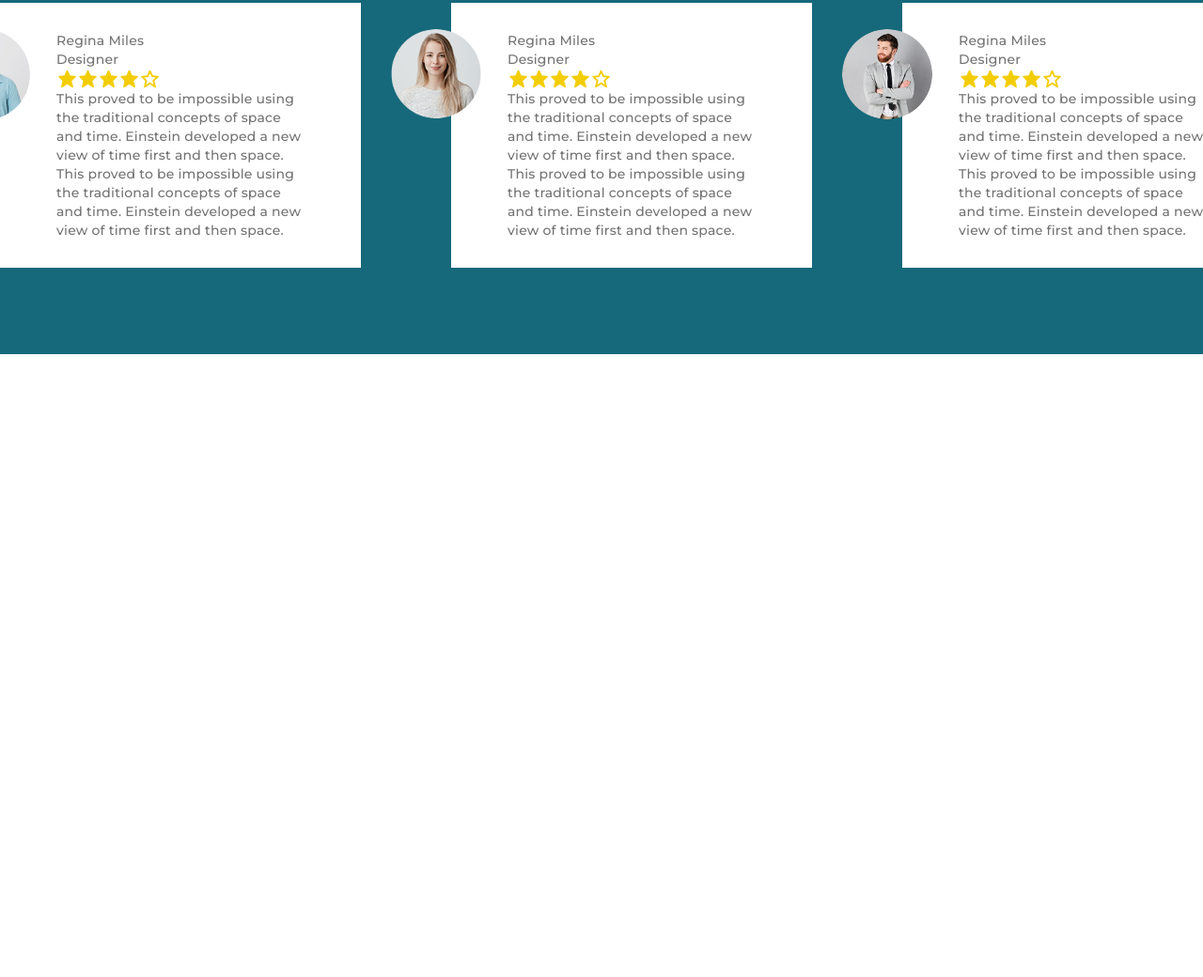
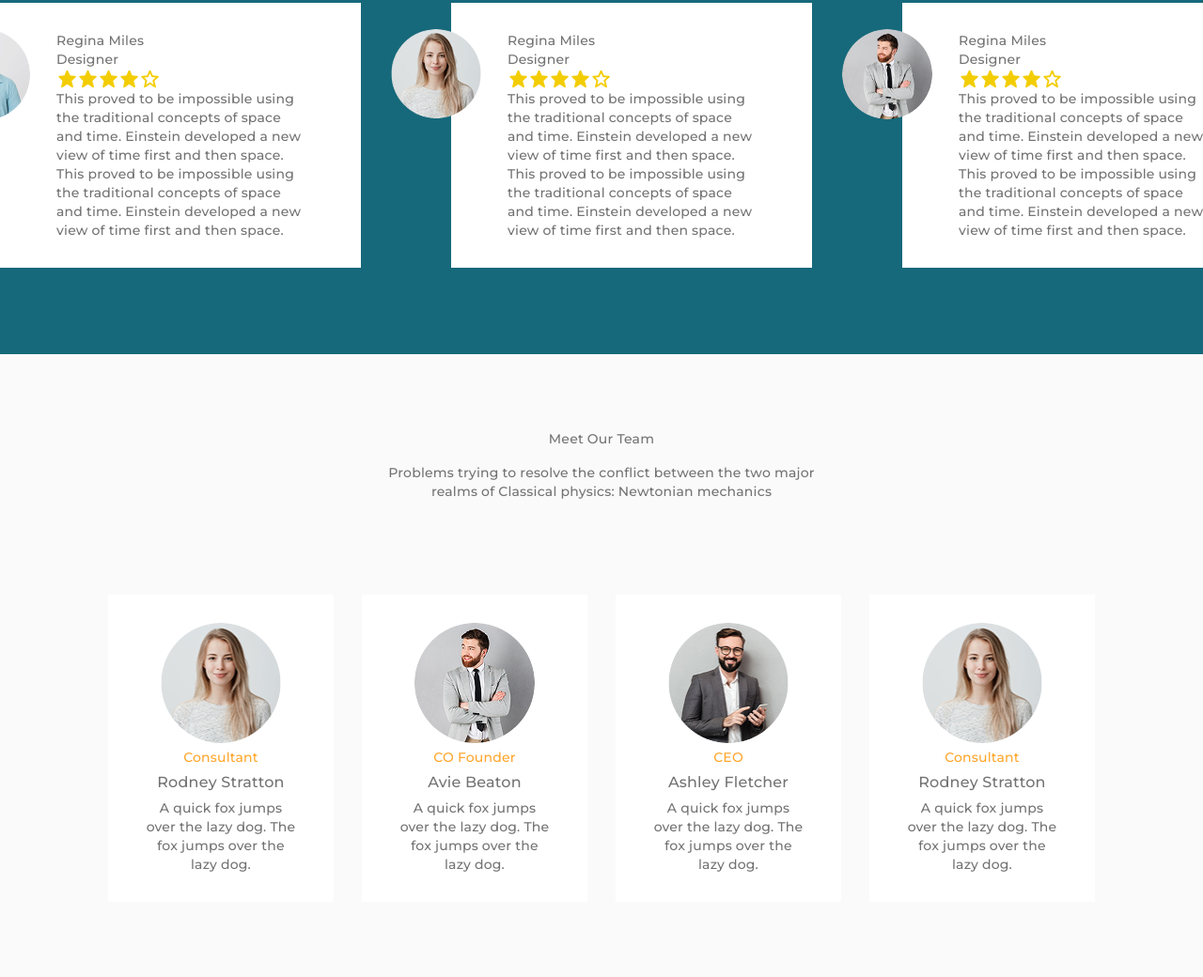
Before and after one commit to moudud-hoq/divestic, a website: page index.html in a window 1280 px wide. Shown: the part 2529-3569 px from the top of the page at 94% size. Before the commit the page ends 2906 px from the top, so only its background shows below. Drawn offline with nearby package versions, Linux system fonts and the light colour scheme.

Commit message:
Meet Our Team Section DOne

```diff
--- a/index.html
+++ b/index.html
@@ -369,7 +369,7 @@
         </section>
     </div>
 
-    <!-- Meet Our Team Section -->
+    <!-- What Client Say Section -->
     <section class="bg-[#16697A] py-20">
         <div class="container w-[1050px] mx-auto">
 
@@ -502,6 +502,57 @@
     </section>
 
 
+    <!-- Meet Our Team -->
+    <section class="bg-[#FAFAFA] py-20  max-w-[1440px] mx-auto">
+        <div class="container w-[1050px] mx-auto">
+            <!-- section intro -->
+            <div class="w-120 mx-auto text-center mb-25 max-md:w-full">
+                <h2>Meet Our Team</h2>
+                <p class="mt-4 max-md:px-20 max-sm:px-8">Problems trying to resolve the conflict between the two major
+                    realms of Classical physics: Newtonian mechanics</p>
+            </div>
+
+            <div class="grid grid-cols-4 gap-[30px] max-lg:grid-cols-2 max-sm:grid-cols-1">
+                <!-- single team member 1 -->
+                <div
+                    class="bg-white flex flex-col justify-center items-center text-center gap-[5px] py-[30px] px-10 transform transition-transform duration-300 hover:-translate-y-1">
+                    <img src="./src/img/Rodney Stratton.png" alt="" class="w-32 h-32 rounded-full">
+                    <h6 class="!text-[#FFA62B]">Consultant</h6>
+                    <h5 class="text-base leading-[24px]">Rodney Stratton</h5>
+                    <p>A quick fox jumps over the lazy dog. The fox jumps over the lazy dog.</p>
+                </div>
+
+                <!-- single team member 2 -->
+                <div
+                    class="bg-white flex flex-col justify-center items-center text-center gap-[5px] py-[30px] px-10 transform transition-transform duration-300 hover:-translate-y-1">
+                    <img src="src/img/Avie Beaton.png" alt="" class="w-32 h-32 rounded-full">
+                    <h6 class="!text-[#FFA62B]">CO Founder</h6>
+                    <h5 class="text-base leading-[24px]">Avie Beaton</h5>
+                    <p>A quick fox jumps over the lazy dog. The fox jumps over the lazy dog.</p>
+                </div>
+
+                <!-- single team member 3 -->
+                <div
+                    class="bg-white flex flex-col justify-center items-center text-center gap-[5px] py-[30px] px-10 transform transition-transform duration-300 hover:-translate-y-1">
+                    <img src="./src/img/Ashley Fletcher.png" alt="" class="w-32 h-32 rounded-full">
+                    <h6 class="!text-[#FFA62B]">CEO</h6>
+                    <h5 class="text-base leading-[24px]">Ashley Fletcher</h5>
+                    <p>A quick fox jumps over the lazy dog. The fox jumps over the lazy dog.</p>
+                </div>
+
+                <!-- single team member 4 -->
+                <div
+                    class="bg-white flex flex-col justify-center items-center text-center gap-[5px] py-[30px] px-10 transform transition-transform duration-300 hover:-translate-y-1">
+                    <img src="./src/img/Rodney Stratton.png" alt="" class="w-32 h-32 rounded-full">
+                    <h6 class="!text-[#FFA62B]">Consultant</h6>
+                    <h5 class="text-base leading-[24px]">Rodney Stratton</h5>
+                    <p>A quick fox jumps over the lazy dog. The fox jumps over the lazy dog.</p>
+                </div>
+            </div>
+        </div>
+    </section>
+
+
 
     <script src="src/js/main.js"></script>
 </body>
```
Also changed, not shown: src/output.css.
